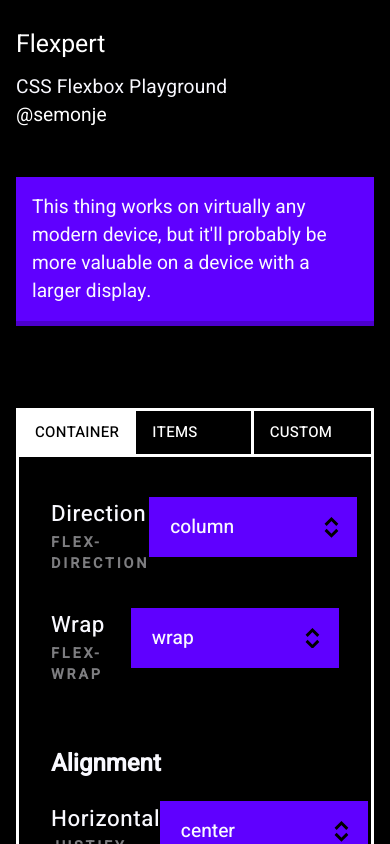
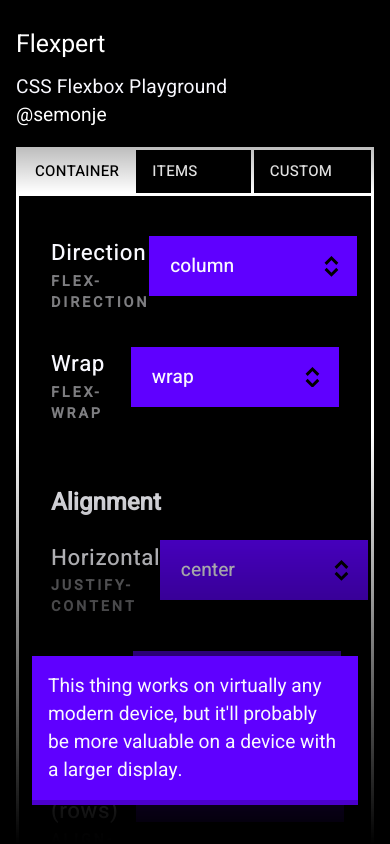
Before and after one commit to s-rd/flexpert, a Vue app: page / in a window 390 px wide. Shown: the top 844 px of the page. Built offline with nearby package versions, Linux system fonts and the light colour scheme; a web font is replaced by a local one.

Commit message:
Move mobile note

```diff
--- a/src/assets/sass/modules/_nav-bar.scss
+++ b/src/assets/sass/modules/_nav-bar.scss
@@ -38,10 +38,21 @@
   }
   &__mobile-note {
     @extend %font-size;
-    padding: $spacing--sss;
-    margin: $spacing--s 0 0;
-    background: $color__primary;
-    border-bottom: solid 5px darken($color__primary, 10);
+    position: fixed;
+    bottom: 0;
+    left: 0;
+    right: 0;
+    display: flex;
+    justify-content: center;
+    padding: $spacing--bbbb $spacing--ss 10vw;
+    background: linear-gradient(to bottom, rgba($color__dark, 0), rgba($color__dark, 1));
+    p {
+      width: 25rem;
+      padding: $spacing--sss;
+      margin: 0;
+      background: $color__primary;
+      border-bottom: solid 5px darken($color__primary, 10);
+    }
   }
 
   @include from(medium) {
--- a/src/assets/sass/modules/_playground.scss
+++ b/src/assets/sass/modules/_playground.scss
@@ -5,7 +5,7 @@
   flex-direction: column;
   justify-content: flex-start;
   width: 100%;
-  margin: $spacing 0 0;
+  margin: 0;
   height: auto;
   border: $border;
 
@@ -137,6 +137,7 @@
     margin-left: auto;
     margin-top: $spacing--b;
     border-top: $border;
+    border-bottom: none;
   }
 
   &__view {
--- a/src/components/NavBar.vue
+++ b/src/components/NavBar.vue
@@ -5,10 +5,12 @@
     <h3 class="nav-bar__slogan">CSS Flexbox Playground</h3>
     <a href="https://twitter.com/semonje" target="_blank" class="nav-bar__link">@semonje</a>
 
-    <p class="nav-bar__mobile-note">
-      This thing works on virtually any modern device, but it'll
-      probably be more valuable on a device with a larger display.
-    </p>
+    <div class="nav-bar__mobile-note">
+      <p>
+        This thing works on virtually any modern device, but it'll
+        probably be more valuable on a device with a larger display.
+      </p>
+    </div>
 
   </nav>
 </template>
```
